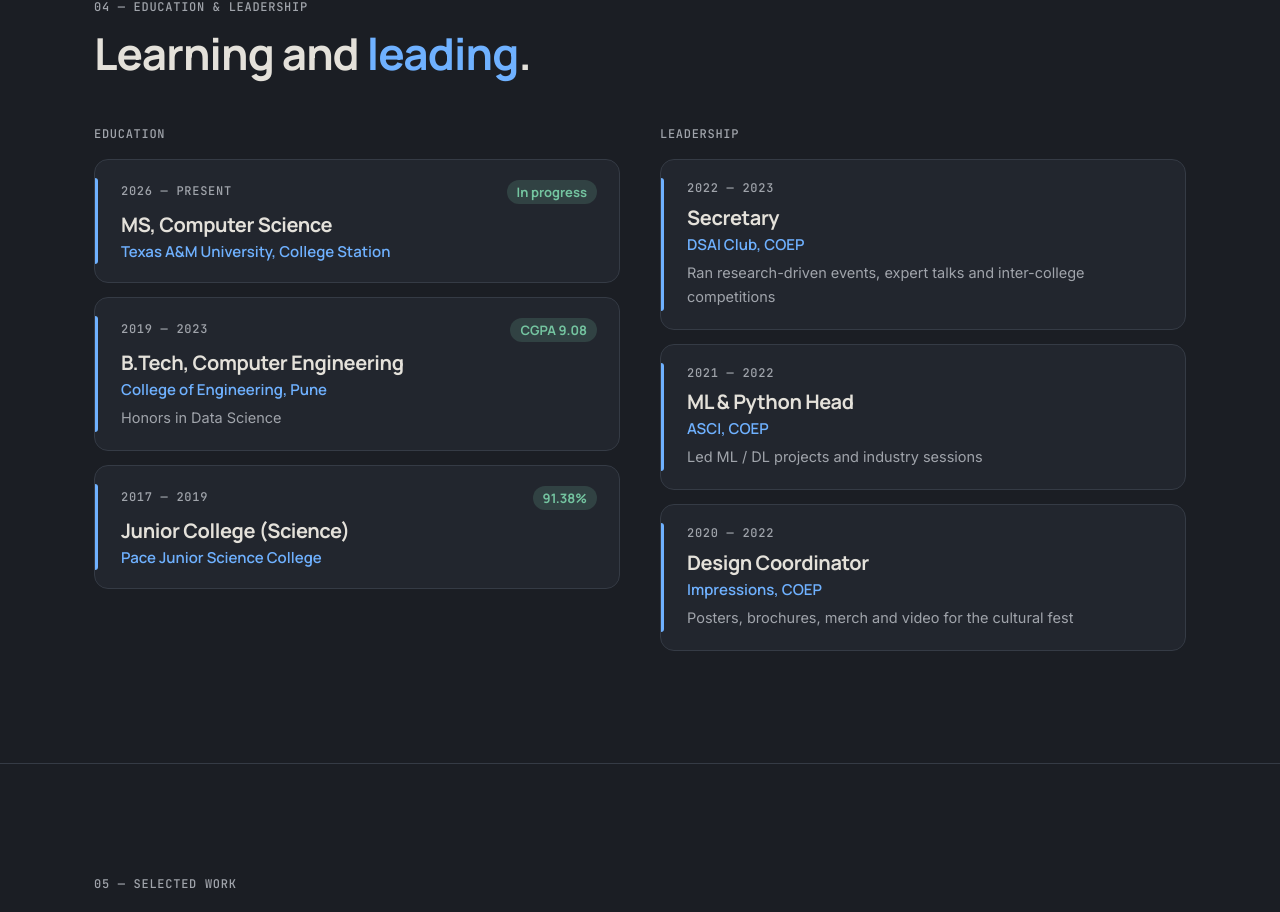
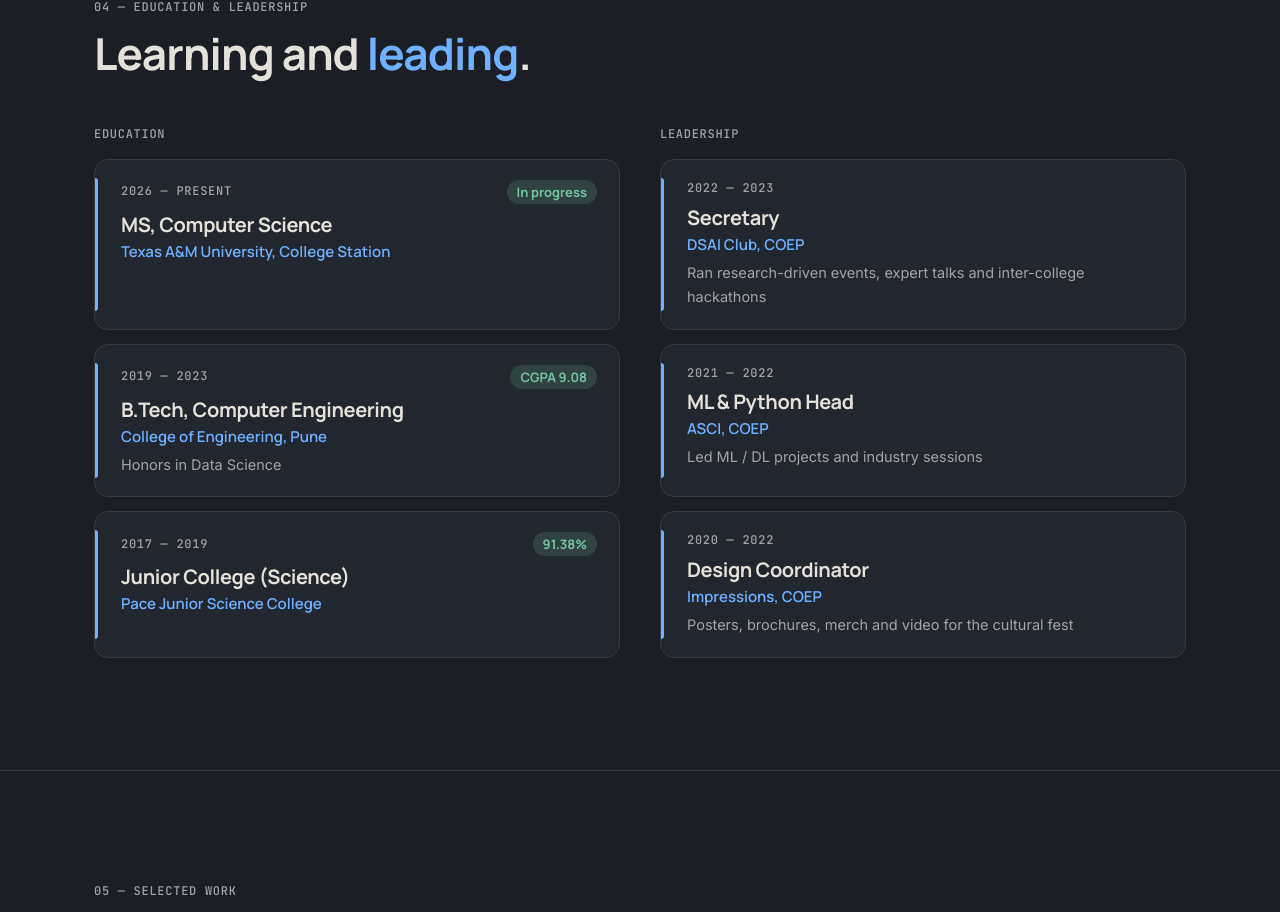
Before and after one commit to ritiknaik/portfolio, a React (Vite) app: page / in a window 1280 px wide. Shown: the part 6338-7250 px from the top of the page. Built offline with nearby package versions, Linux system fonts and the light colour scheme.

Commit message:
Align education and leadership cards; mention hackathons
Co-Authored-By: Claude Opus 5.5 <noreply@anthropic.com>

```diff
--- a/src/components/Education.css
+++ b/src/components/Education.css
@@ -1,7 +1,10 @@
-.edu-grid { display: grid; grid-template-columns: 1fr 1fr; gap: 40px; }
-.edu-col { margin-bottom: 16px; }
+.edu-grid { display: grid; grid-template-columns: 1fr 1fr; gap: 14px 40px; }
+.edu-col { margin-bottom: 2px; }
 
-.edu-list { display: grid; gap: 14px; margin: 0; padding: 0; list-style: none; }
+/* Columns and lists are subgrids of .edu-grid, so each Education card lines up with its Leadership neighbor */
+.edu-grid > div,
+.edu-list { display: grid; grid-row: span var(--rows); grid-template-rows: subgrid; }
+.edu-list { gap: 14px; margin: 0; padding: 0; list-style: none; }
 
 /* Each entry is a card with an accent rail so the key facts stand out */
 .edu-item {
@@ -39,5 +42,8 @@
 .edu-note { margin-top: 6px; font-size: 14.5px; color: var(--muted); }
 
 @media (max-width: 800px) {
-  .edu-grid { grid-template-columns: 1fr; }
+  .edu-grid { grid-template-columns: 1fr; gap: 40px; }
+  .edu-grid > div,
+  .edu-list { grid-row: auto; grid-template-rows: none; }
+  .edu-col { margin-bottom: 16px; }
 }
--- a/src/components/Education.jsx
+++ b/src/components/Education.jsx
@@ -17,18 +17,20 @@ function Entry({ item }) {
 }
 
 export default function Education() {
+  // Both columns share one set of grid rows, so side-by-side cards match in height
+  const rows = Math.max(education.length, leadership.length);
   return (
     <section className="section" id="education">
       <div className="wrap">
         <SectionHead index="04" label="Education & leadership" title="Learning and *leading*." />
         <div className="edu-grid reveal">
-          <div>
+          <div style={{ '--rows': rows + 1 }}>
             <h3 className="edu-col mono">Education</h3>
-            <ul className="edu-list">{education.map((e) => <Entry key={e.title} item={e} />)}</ul>
+            <ul className="edu-list" style={{ '--rows': rows }}>{education.map((e) => <Entry key={e.title} item={e} />)}</ul>
           </div>
-          <div>
+          <div style={{ '--rows': rows + 1 }}>
             <h3 className="edu-col mono">Leadership</h3>
-            <ul className="edu-list">{leadership.map((e) => <Entry key={e.title} item={e} />)}</ul>
+            <ul className="edu-list" style={{ '--rows': rows }}>{leadership.map((e) => <Entry key={e.title} item={e} />)}</ul>
           </div>
         </div>
       </div>
--- a/src/data/profile.js
+++ b/src/data/profile.js
@@ -413,7 +413,7 @@ export const education = [
 ];
 
 export const leadership = [
-  { dates: '2022 — 2023', title: 'Secretary', place: 'DSAI Club, COEP', note: 'Ran research-driven events, expert talks and inter-college competitions' },
+  { dates: '2022 — 2023', title: 'Secretary', place: 'DSAI Club, COEP', note: 'Ran research-driven events, expert talks and inter-college hackathons' },
   { dates: '2021 — 2022', title: 'ML & Python Head', place: 'ASCI, COEP', note: 'Led ML / DL projects and industry sessions' },
   { dates: '2020 — 2022', title: 'Design Coordinator', place: 'Impressions, COEP', note: 'Posters, brochures, merch and video for the cultural fest' },
 ];
```
